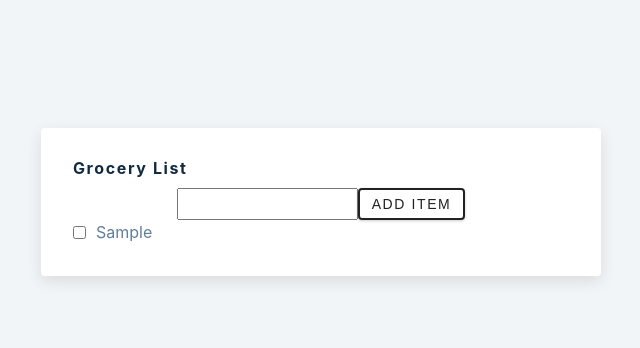
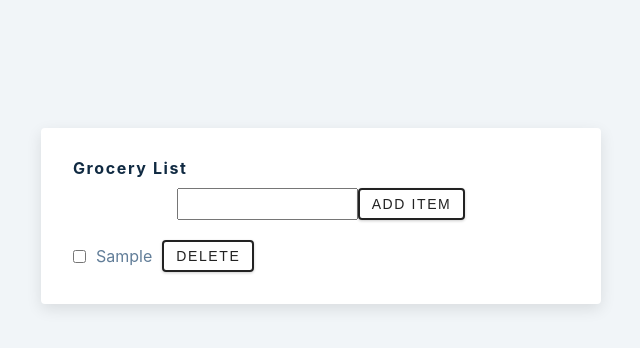
Before and after one commit to 85Marcin/React_Grocery_list, a React (Create React App) app: page / in a window 1280 px wide. Both pictures are taken after typing "Sample" into the empty fields and a click on the button "ADD ITEM". Shown: the top 348 px of the page, without its empty margins (319-959 px from the left). Built offline with nearby package versions, Linux system fonts and the light colour scheme; the HTML template or start-up script is replaced by a standard one.

Commit message:
checkbox

```diff
--- a/src/SingleItem.jsx
+++ b/src/SingleItem.jsx
@@ -1,8 +1,23 @@
+import { useState } from "react"
+
 function SingleItem({ item, removeItem }) {
+  const [isChecked, setIsChecked] = useState(item.completed)
   return (
     <div className="single-item">
-      <input type="checkbox" />
-      <p className="item-name">{item.name}</p>
+      <input
+        type="checkbox"
+        checked={isChecked}
+        onChange={() => setIsChecked(!isChecked)}
+      />
+      <p
+        style={{ textDecoration: isChecked && "line-through" }}
+        className="item-name"
+      >
+        {item.name}
+      </p>
+      <button className="btn remove-btn" type="button">
+        delete
+      </button>
     </div>
   )
 }
--- a/src/index.css
+++ b/src/index.css
@@ -308,6 +308,8 @@ Grocery List
   display: flex;
   align-items: center;
   gap: 10px;
+  text-transform: capitalize;
+  margin-top: 20px;
 }
 .item-name {
   margin-bottom: 0px;
```
